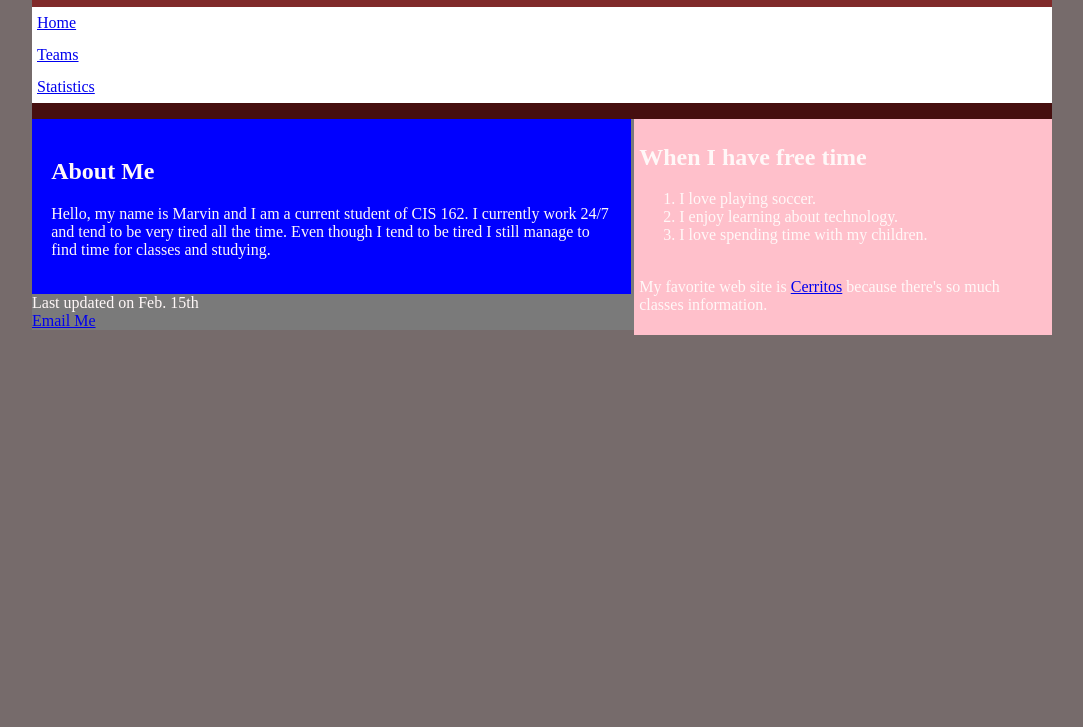
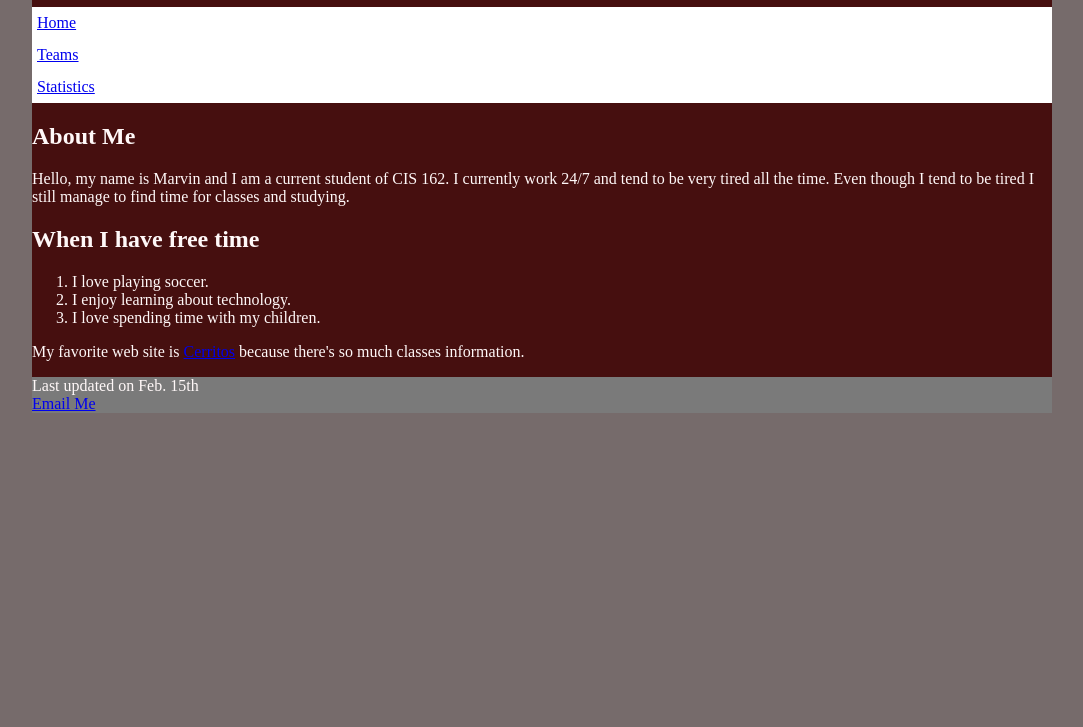
Before and after one commit to marvincs1/CIS162, a plain HTML site: page index.html in a window 1280 px wide. Shown: the part 73-800 px from the top of the page, without its empty margins (98-1181 px from the left). Drawn offline with Linux system fonts and the light colour scheme.

Commit message:
Update index.html

```diff
--- a/index.html
+++ b/index.html
@@ -8,37 +8,36 @@
 </head>
 
 <body>
-<header>
-<h1>Marvin Cruz Santana</h1>
+   <header><h1>Marvin Cruz Santana</h1></header>
 <nav><ul>
    <li><a href="index.html">Home</a></li>
    <li><a href="about.html">Teams</a></li>
-   <li><a href="#">Statistics</a></li>
+   <li><a href="#">Statistics</a> </li>
 </ul>
 </nav>
-   </header>
-<section id="leftColumn">
+<section>
 <h2>About Me</h2>
-<p>Hello, my name is Marvin and I am a current student of CIS 162. I currently work 24/7 and tend to be very tired all the time. Even though I tend to be tired I still manage to find time for classes and studying.</p>
+<p>Hello, my name is Marvin and I am a current student of CIS 162. I currently work 24/7 and tend to be very tired all the time.
+   Even though I tend to be tired I still manage to find time for classes and studying.</p>
 
    </section>
 
-<section id="rightColumn">
+<section>
 <h2>When I have free time</h2>
 <ol>
 <li>I love playing soccer.</li>
 <li>I enjoy learning about technology.</li>
-<li>I love spending time with my children.</li><br>
+<li>I love spending time with my children.</li>
+
 </ol>
+
   <p>My favorite web site is <a
 href="http://cerritos.edu">Cerritos</a> because there's so much classes information.</p>
-  </section>
+
 
   <footer>
-   <section id="contactInfo">
-      <p>Last updated on Feb. 15th <br> <a
-       href="mailto:mcxs86@gmail.com">Email Me</a>
-     </section>
+        Last updated on Feb. 15th <br> <a
+      href="mailto:mcxs86@gmail.com">Email Me</a>
       </footer>
 </body>
 </html>
```
